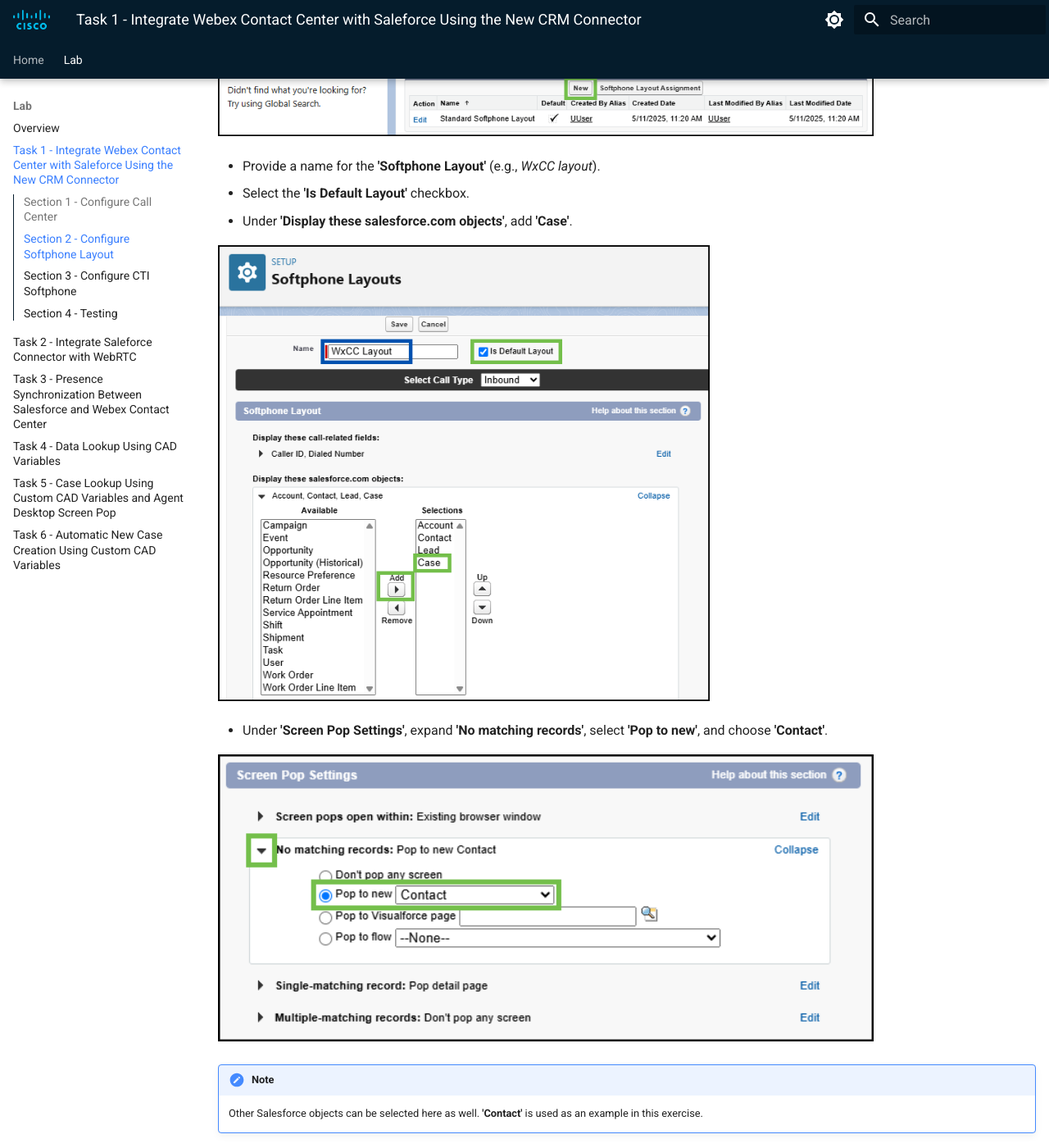
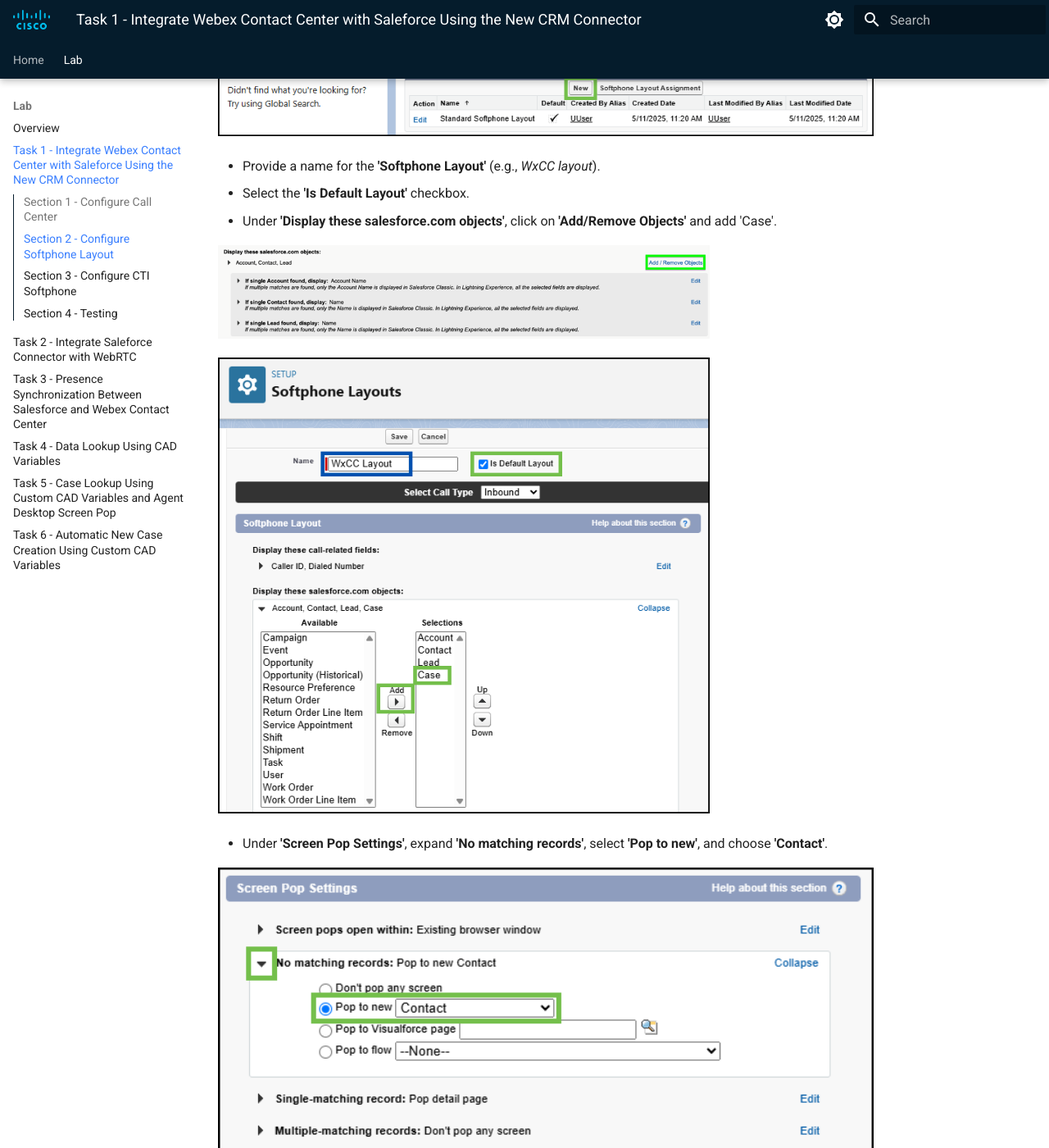
Before and after one commit to WebexCC-SA/LAB-2308, an MkDocs documentation site: the page built from docs/task1.md, in a window 1280 px wide and 1400 px high, scrolled down 4364 px. Shown: the whole window at 82% size. Built offline with MkDocs 1.6.1 and Material for MkDocs 9.7.7, drawn with Linux system fonts in a browser that asks for light colours; some of the changed text lies outside the part shown.

Commit message:
Update task1.md

```diff
--- a/docs/task1.md
+++ b/docs/task1.md
@@ -72,7 +72,9 @@
 
 - Provide a name for the **'Softphone Layout'** (e.g., _WxCC layout_).
 - Select the **'Is Default Layout'** checkbox.
-- Under **'Display these salesforce.com objects'**, add **'Case'**.
+- Under **'Display these salesforce.com objects'**, click on **'Add/Remove Objects'** and add 'Case'.
+
+![Nav](./assets/t1s1p9a.png){ width="600" }
 
 ![Nav](./assets/t1s1p9.png){ width="600" }
 
```
Also changed, not shown: other parts of docs/task1.md (+1 -1 lines).
